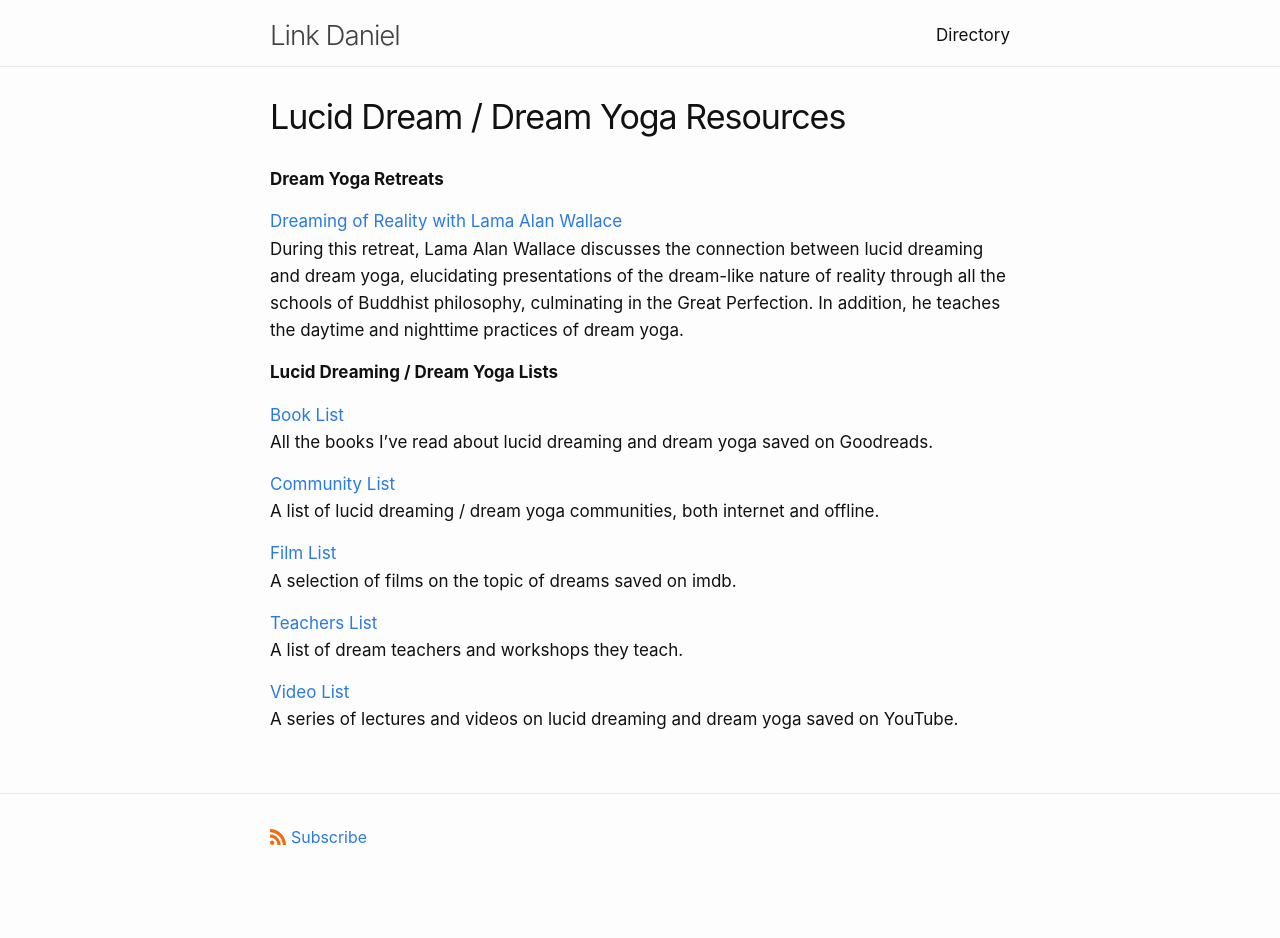
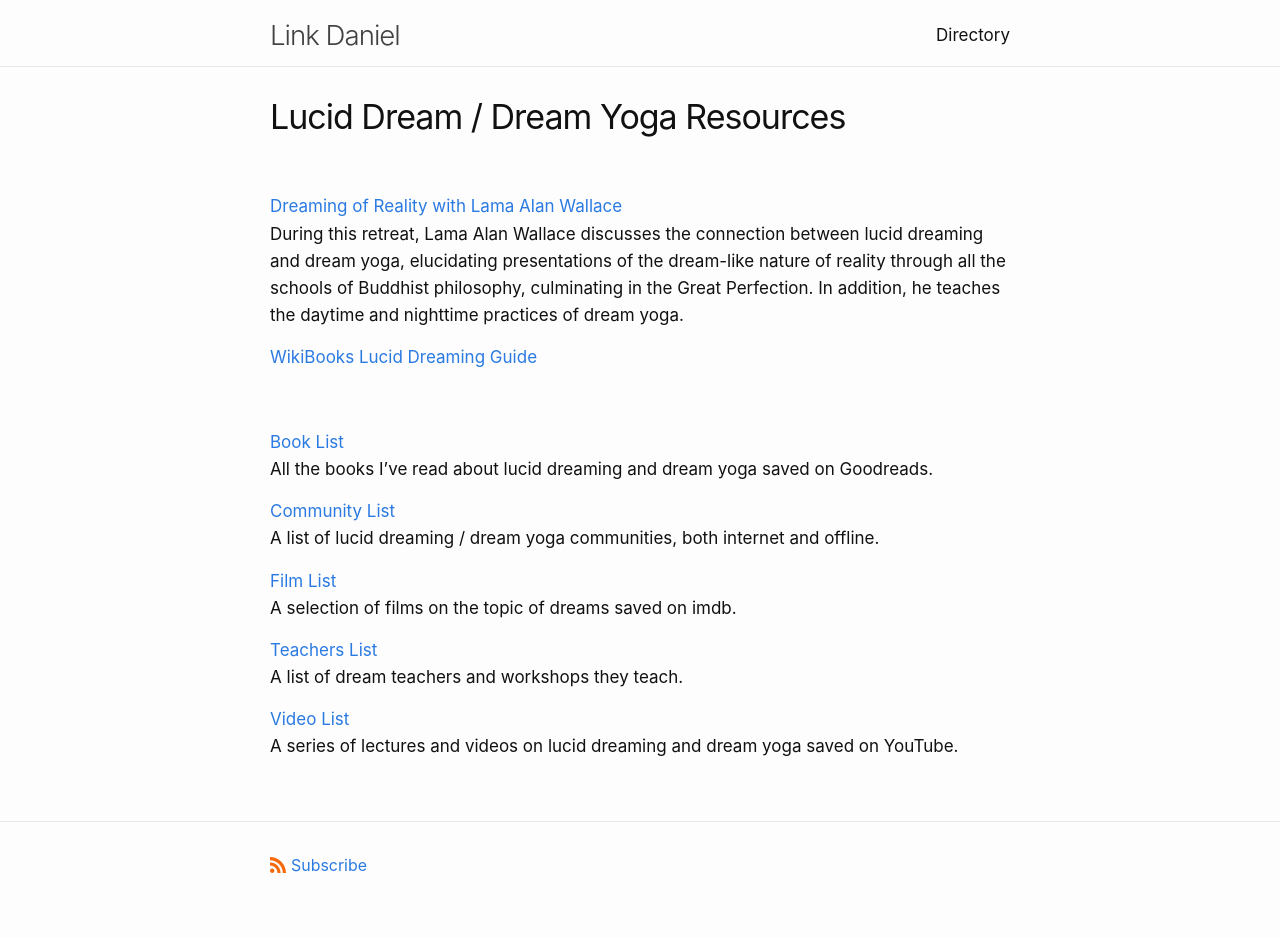
Before and after one commit to link-daniel/link.github.io, a Jekyll site: the page built from dreams.md, in a window 1280 px wide. Built offline with Jekyll 4.4.1, drawn with Linux system fonts in a browser that asks for light colours; before the commit the page ends 911 px from its top, so only the background shows below that.

Commit message:
Update dreams.md

```diff
--- a/dreams.md
+++ b/dreams.md
@@ -6,15 +6,14 @@ tags:
 ---
 
 
-**Dream Yoga Retreats**
 <br>
-
 [Dreaming of Reality with Lama Alan Wallace](/wallacedreamyoga)
 <br>
 During this retreat, Lama Alan Wallace discusses the connection between lucid dreaming and dream yoga, elucidating presentations of the dream-like nature of reality through all the schools of Buddhist philosophy, culminating in the Great Perfection. In addition, he teaches the daytime and nighttime practices of dream yoga.
+<br>
 
+[WikiBooks Lucid Dreaming Guide](https://en.wikibooks.org/wiki/Lucid_Dreaming)
 
-**Lucid Dreaming / Dream Yoga Lists**
 <br>
 
 [Book List](https://www.goodreads.com/review/list/95737422-link-daniel?ref=nav_mybooks&shelf=dreams)
```
